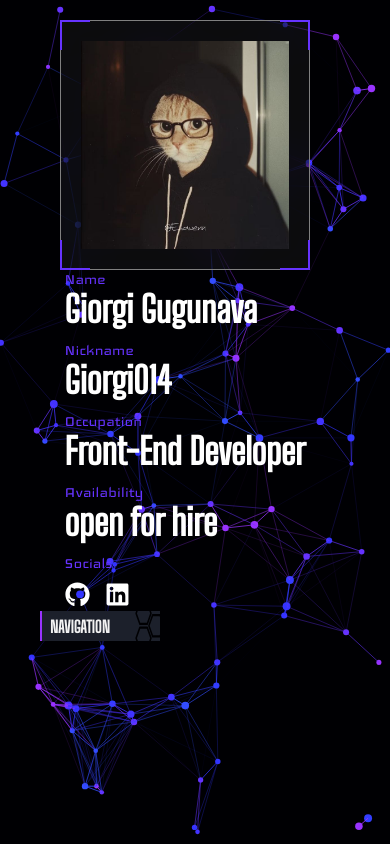
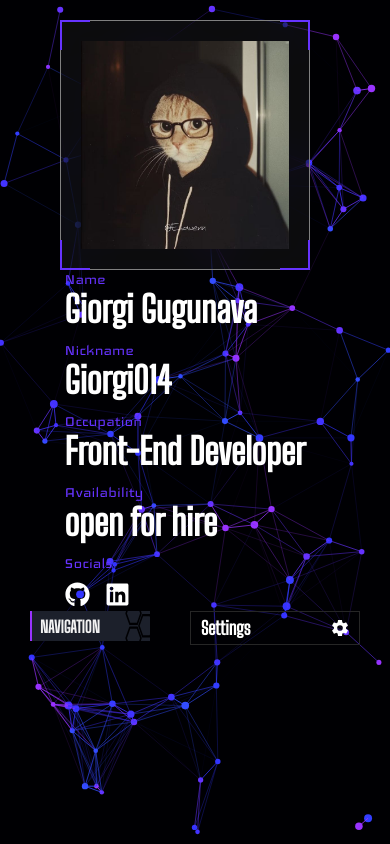
Before and after one commit to Giorgi014/portfolio, a Next.js app: page /en/home in a window 390 px wide. Built offline with nearby package versions, Linux system fonts and the light colour scheme.

Commit message:
style: continue refining responsive layouts

```diff
--- a/package.json
+++ b/package.json
@@ -11,10 +11,10 @@
   "dependencies": {
     "gsap": "^3.13.0",
     "i18next": "^25.7.2",
-    "next": "^16.0.7",
+    "next": "^16.1.6",
     "next-intl": "^4.5.8",
-    "react": "^19.2.1",
-    "react-dom": "^19.2.1",
+    "react": "^19.2.4",
+    "react-dom": "^19.2.4",
     "react-icons": "^5.5.0",
     "sass": "^1.94.2",
     "swiper": "^12.0.3"
--- a/src/app/[locale]/home/main/contact/page.tsx
+++ b/src/app/[locale]/home/main/contact/page.tsx
@@ -67,7 +67,6 @@ const Contact = ({ isOpen, onToggle }: SectionProps) => {
           <h2 ref={titleRef} className="contact_head">
             {t("title")}
           </h2>
-          {/* <Form /> */}
           <Form open={open} isClosing={isClosing} />
         </Container>
       )}
--- a/src/app/[locale]/home/page.tsx
+++ b/src/app/[locale]/home/page.tsx
@@ -25,13 +25,15 @@ const HomePage = () => {
             selectedCategory={selectedCategory}
           />
         </section>
-        <Sidebar>
-          <Categories
+        {/* Temporary section */}
+        <section className="">
+          <Sidebar />
+          {/* <Categories
             className={isProjectsOpen ? "visible" : "hidden"}
             categoryChange={setSelectedCategory}
             selectedCategory={selectedCategory}
-          />
-        </Sidebar>
+          /> */}
+        </section>
       </article>
     </main>
   );
--- a/src/app/[locale]/home/sidebar/page.tsx
+++ b/src/app/[locale]/home/sidebar/page.tsx
@@ -5,7 +5,7 @@ import { IoSettingsSharp } from "react-icons/io5";
 import { Button, SoundSettings, GraphicSettings } from "@/components";
 import "./style/sidebar.scss";
 
-const Sidebar = ({ children }: { children: React.ReactNode }) => {
+const Sidebar = () => {
   const [showSettings, setShowSettings] = useState<boolean>(false);
 
   const toggleSettings = () => {
@@ -14,18 +14,17 @@ const Sidebar = ({ children }: { children: React.ReactNode }) => {
 
   return (
     <article className="sidebar">
-      {children}
       <section className="sidebar_settings">
+        <Button className="settings_btn" onClick={toggleSettings}>
+          <p className="settings_text">Settings</p>
+          <IoSettingsSharp className="settings_icon" />
+        </Button>
         {showSettings && (
           <section className="setitngs">
             <SoundSettings />
             <GraphicSettings />
           </section>
         )}
-        <Button className="settings_btn" onClick={toggleSettings}>
-          <p className="settings_text">Settings</p>
-          <IoSettingsSharp className="settings_icon" />
-        </Button>
       </section>
     </article>
   );
--- a/src/app/[locale]/home/sidebar/style/sidebar.scss
+++ b/src/app/[locale]/home/sidebar/style/sidebar.scss
@@ -8,7 +8,7 @@
   @include displayCenter(space-between, center);
   flex-direction: column;
   width: 210px;
-  height: 100%;
+  height: max-content;
   padding-left: 20px;
   &_settings {
     width: 170px;
```
Also changed, not shown: 1 other file (tests, documents, lock files or other folders).
